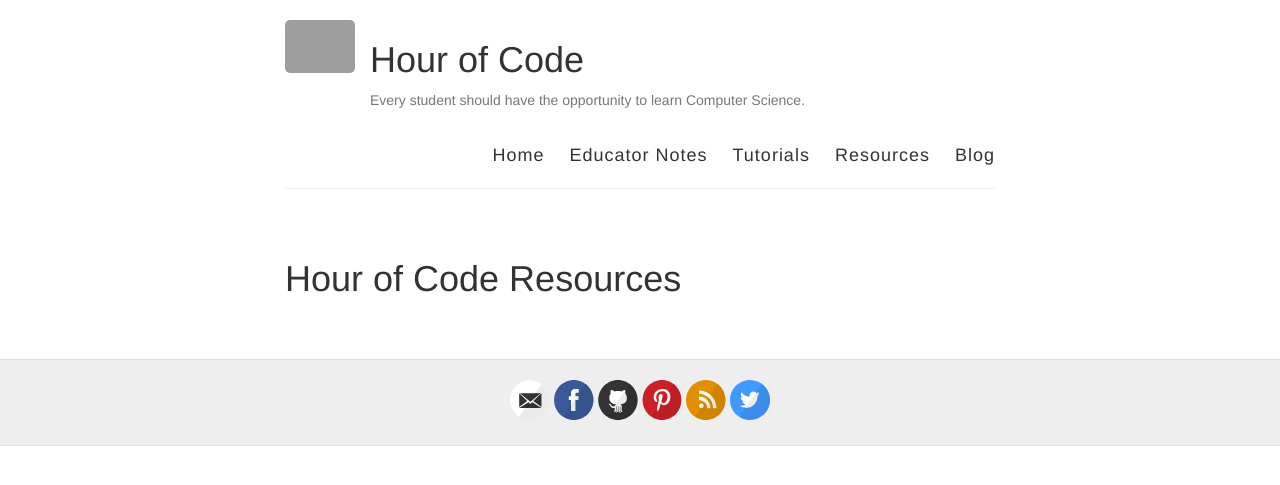
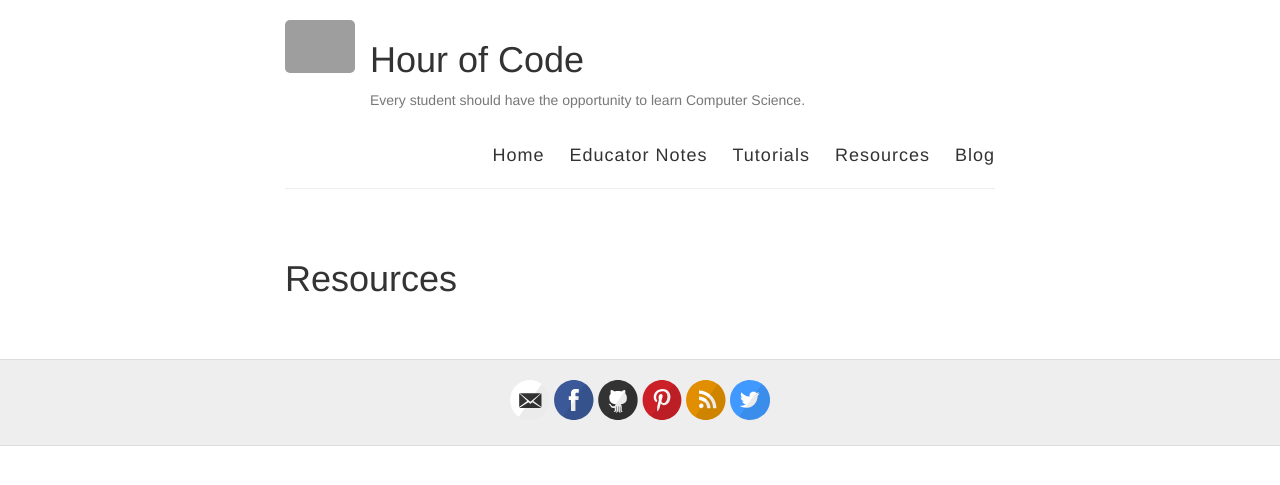
Before and after one commit to roachhd/kids-code-hour, a Jekyll site: the page built from resources/index.html, in a window 1280 px wide. Shown: the top 485 px of the page. Built offline with Jekyll 4.4.1, drawn with Linux system fonts in a browser that asks for light colours; some web fonts are replaced; a style sheet for code colours, icons or effects is not loaded; grey boxes are pictures that could not be loaded.

Commit message:
Update index.html

```diff
--- a/resources/index.html
+++ b/resources/index.html
@@ -1,6 +1,6 @@
 ---
 layout: page
-title: Hour of Code Resources
+title: Resources
 ---
 
 {% for page in site.posts %}
@@ -17,19 +17,3 @@ title: Hour of Code Resources
 
   {% endif %}
 {% endfor %}
-
-
-{% for page in site.pages %}
-  {% if page.categories contains 'Resources' %}
-    <div class="item">
-      <h3><a href="/uni/{{ page.url }}">
-        {{ page.title }}
-      </a></h3>
-
-
-<p>{{page.description}}</p>
-    </div>
-
-
-  {% endif %}
-{% endfor %}
```
